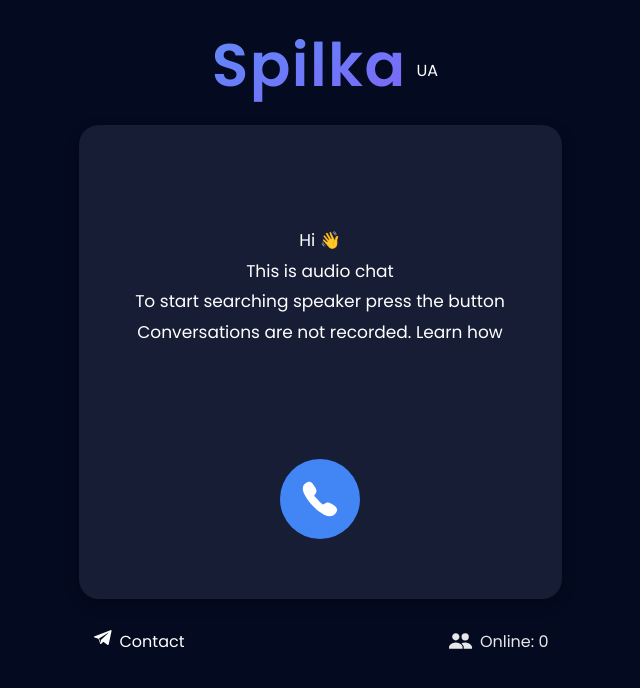
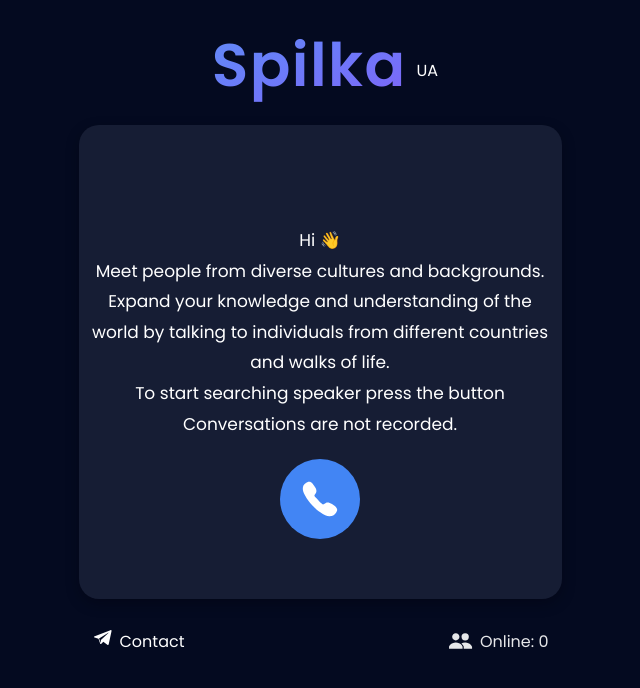
Before and after one commit to zheniaslius/spilka-client, a Next.js app: page / in a window 1280 px wide. Shown: the top 688 px of the page, without its empty margins (320-960 px from the left). Built offline with nearby package versions, Linux system fonts and the light colour scheme; no server answers; the database is empty.

Commit message:
change text

```diff
--- a/src/components/Main/index.jsx
+++ b/src/components/Main/index.jsx
@@ -55,9 +55,6 @@
       {t('thisIs')} <br />
       {t('toStart')} <br />
       {t('notRecored')}.{' '}
-      <a href="https://bloggeek.me/is-webrtc-safe/" target="_blank" rel="noreferrer">
-        {t('learn')}
-      </a>
     </GuideText>
   );
 };
--- a/src/i18n/index.js
+++ b/src/i18n/index.js
@@ -5,25 +5,23 @@
   en: {
     translation: {
       'hello': 'Hi',
-      'thisIs': 'This is audio chat',
+      'thisIs': 'Meet people from diverse cultures and backgrounds. Expand your knowledge and understanding of the world by talking to individuals from different countries and walks of life.',
       'searching': 'Seaching for someone cool',
       'toStart': 'To start searching speaker press the button',
       'notRecored': 'Conversations are not recorded',
-      'learn': 'Learn how',
       'userDisconnected': 'User disconnected',
       'startNewSearch': 'Start new search',
       'micMuted': 'Your mic is muted',
-      'description': 'Spilka - voice chat. Speak with random preson from all around the world'
+      'description': 'Spilka - voice chat. Chat with random person from all around the world'
     },
   },
   uk: {
     translation: {
       'hello': 'Привіт',
-      'thisIs': 'Це голосовий чат',
+      'thisIs': 'Це голосовий чат для людей зі всіх куточків світу. Тут ви можете знайти цікавого співрозмовника або навіть більше.',
       'searching': 'Шукаємо співрозмовника',
       'toStart': 'Щоб почати пошук співрозмовника натисніть кнопку',
       'notRecored': 'Розмови не записуються',
-      'learn': 'Дізнайтесь як',
       'userDisconnected': 'Співрозмовник відключився',
       'startNewSearch': 'Почніть новий пошук',
       'micMuted': 'Ваш мікрофон виключений',
```
